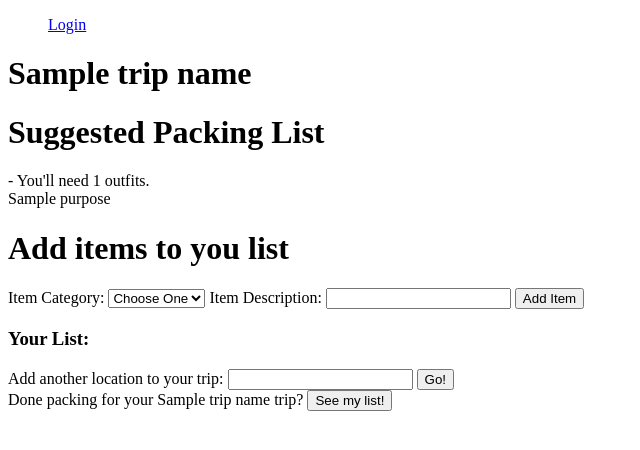
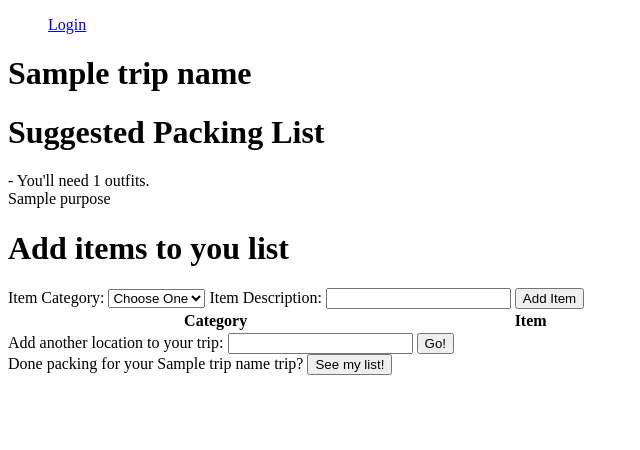
Before and after one commit to khdouglass/packbright, a Flask app: template templates/create_list.html in a window 1280 px wide. Shown: the top 450 px of the page, without its empty margins (0-640 px from the left). Run offline with Flask 2, Linux system fonts and the light colour scheme; tables that the repository leaves empty hold one stand-in row (values such as "Sample post"); the template is opened without the code that fills it: values that come from a table or form of the project are taken from there, most other values are stand-ins (such as "Sample title", 1, 10 or a date in 2020); lists and menus that the app fills with data are empty; some libraries are stand-ins or nearby versions.

Commit message:
Remove items from create_list and packing_list.

```diff
--- a/server.py
+++ b/server.py
@@ -5,7 +5,7 @@
 import json
 from random import choice
 
-from flask import Flask, render_template, request, flash, redirect, session
+from flask import Flask, render_template, request, flash, redirect, session, jsonify
 from flask_debugtoolbar import DebugToolbarExtension
 
 from model import (connect_to_db, db, User, Trip, Location, Image, LocationVisit,
@@ -310,14 +310,21 @@
 
     #create new location_visit_items instance
     new_location_visit_item = LocationVisitItem(location_visit_id=location_visit_id, item_id=new_item.item_id)
+
     db.session.add(new_location_visit_item)
-
     db.session.commit()
 
-    #get item_id and return it
     item_id = new_location_visit_item.location_visit_items_id
 
-    return jsonify(item_id)
+    item_details = db.session.query(Item.description, Category.category_name).join(Category, LocationVisitItem).filter_by(location_visit_items_id=item_id).one()
+
+    item_dict = {}
+
+    item_dict['location_visit_items_id'] = item_id
+    item_dict['category'] = item_details[1]
+    item_dict['description'] = item_details[0]
+
+    return jsonify(item_dict)
 
 
 @app.route('/remove_item')
@@ -327,7 +334,8 @@
     item_id = request.args.get('item_id')
 
     # get item from db
-    item = db.session.query(LocationVisitItem).filter_by(item_id=item_id).one()
+    item = db.session.query(LocationVisitItem).filter_by(location_visit_items_id=item_id).first()
+    print item
 
     # delete item from location_visit_items table
     db.session.delete(item)
--- a/templates/create_list.html
+++ b/templates/create_list.html
@@ -56,7 +56,17 @@
         <input type="Submit" value='Add Item'>
     </form>
 
-    <h3 id='item-list'> Your List: </h3>
+    <!-- <p id='item-list'> Your List: </p> -->
+    <table id='packing-list' class='tablesorter' style="width:50%" >
+        <thead>
+            <tr>
+                <th>Category</th>
+                <th>Item</th>
+            </tr>
+        </thead>
+        <tbody>
+        </tbody>
+    </table>
 
     <form method=['POST'] action='/new_trip'>
     <div>
@@ -74,6 +84,14 @@
     <script src='/static/js/location.js' type='text/javascript'></script>
     <script>
 
+    function displayItem(result) {
+        console.log(result.location_visit_items_id);
+        // $('#item-list').append('<p id='+result.item_id+'>'+result.category+': '+result.description+'</p> <div class="remove">X</div>');
+        $('#packing-list tbody').append(
+            '<tr id='+result.location_visit_items_id+'>'+
+            '<th>'+result.category+'</th><th>'+result.description+'</th>'+
+            '<th><div class="remove">X</div></th></tr>');
+    }
 
     function addItem(evt) {
         evt.preventDefault();
@@ -83,14 +101,24 @@
             "description": $('#item-description').val()
         };
 
-        $.post("/create_list", formInputs);
-        $("#item-list").after('<p>['+formInputs['category']+'] '+formInputs['description']+'</p>');
+        $.post("/create_list", formInputs, displayItem);
+        // $("#item-list").after('<p>['+formInputs['category']+'] '+formInputs['description']+'</p>');
         $("#item-description").val("");
 
     }
 
     $('#new-item').on('submit', addItem);
 
+
+    $(document).on('click','.remove',function(){
+        console.log('hi');
+        var id = $(this).closest('tr').attr("id");
+        $.get('/remove_item', {item_id: id});
+        $(this).closest("tr").remove();
+        console.log(id);
+
+    });
+
     </script>
 
 
```
